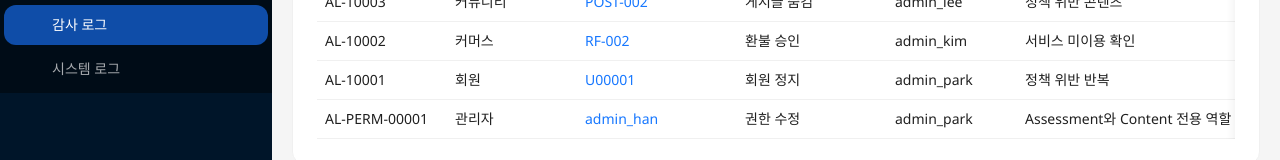
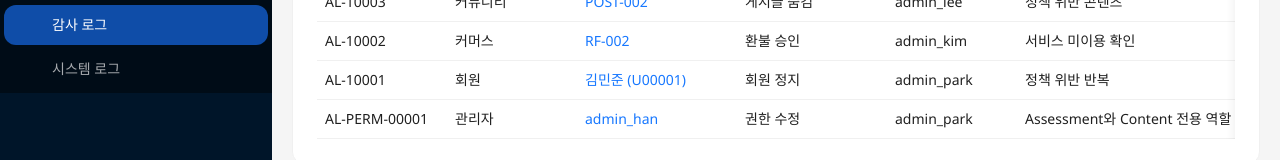
Before and after one commit to blackstarzck/topik-ai, a React (Vite) app: page /system/audit-logs in a window 1280 px wide. Shown: the part 627-787 px from the top of the page. Built offline with nearby package versions, Linux system fonts and the light colour scheme; a web font is replaced by a local one.

Commit message:
feat: Implement System Audit Logs page with data display, filtering, sorting, and detail view, and add corresponding documentation.

```diff
--- a/src/features/system/pages/system-audit-logs-page.tsx
+++ b/src/features/system/pages/system-audit-logs-page.tsx
@@ -3,6 +3,7 @@ import type { TableColumnsType } from 'antd';
 import { useCallback, useMemo, useState } from 'react';
 import { Link, useSearchParams } from 'react-router-dom';
 
+import { getMockUserById } from '../../users/api/mock-users';
 import { getTargetTypeLabel } from '../../../shared/model/target-type-label';
 import { PageTitle } from '../../../shared/ui/page-title/page-title';
 import { AdminDataTable } from '../../../shared/ui/table/admin-data-table';
@@ -19,6 +20,10 @@ import {
 } from '../../../shared/ui/search-bar/search-bar-utils';
 import { createTextSorter } from '../../../shared/ui/table/table-column-utils';
 import { TableRowDetailModal } from '../../../shared/ui/table/table-row-detail-modal';
+import {
+  formatUserDisplayName,
+  UserNavigationLink
+} from '../../../shared/ui/user/user-reference';
 import { usePermissionStore } from '../model/permission-store';
 
 const { Paragraph, Text } = Typography;
@@ -176,6 +181,15 @@ function getTargetRoute(targetType: string, targetId: string): string | null {
   return null;
 }
 
+function getAuditTargetDisplay(record: AuditLogRow): string {
+  if (record.targetType !== 'Users') {
+    return record.targetId;
+  }
+
+  const userName = getMockUserById(record.targetId)?.realName;
+  return userName ? formatUserDisplayName(userName, record.targetId) : record.targetId;
+}
+
 export default function SystemAuditLogsPage(): JSX.Element {
   const [searchParams, setSearchParams] = useSearchParams();
   const [selectedRow, setSelectedRow] = useState<AuditLogRow | null>(null);
@@ -228,7 +242,7 @@ export default function SystemAuditLogsPage(): JSX.Element {
 
       return matchesSearchField(normalizedKeyword, searchField, {
         logId: item.logId,
-        targetId: item.targetId,
+        targetId: getAuditTargetDisplay(item),
         reason: item.reason,
         actor: item.actor,
         action: item.action
@@ -243,6 +257,17 @@ export default function SystemAuditLogsPage(): JSX.Element {
     targetIdFilter,
     targetTypeFilter
   ]);
+
+  const selectedDetailRecord = useMemo(
+    () =>
+      selectedRow
+        ? {
+            ...selectedRow,
+            targetId: getAuditTargetDisplay(selectedRow)
+          }
+        : null,
+    [selectedRow]
+  );
 
   const commitParams = useCallback(
     (
@@ -310,11 +335,24 @@ export default function SystemAuditLogsPage(): JSX.Element {
         title: '대상 ID',
         dataIndex: 'targetId',
         width: 160,
-        sorter: createTextSorter((record) => record.targetId),
+        sorter: createTextSorter((record) => getAuditTargetDisplay(record)),
         render: (value: string, record) => {
           const route = getTargetRoute(record.targetType, value);
           if (!route) {
-            return value;
+            return getAuditTargetDisplay(record);
+          }
+
+          if (record.targetType === 'Users') {
+            const userName = getMockUserById(value)?.realName;
+            if (userName) {
+              return (
+                <UserNavigationLink
+                  stopPropagation
+                  userId={value}
+                  userName={userName}
+                />
+              );
+            }
           }
 
           return (
@@ -323,7 +361,7 @@ export default function SystemAuditLogsPage(): JSX.Element {
               to={route}
               onClick={(event) => event.stopPropagation()}
             >
-              {value}
+              {getAuditTargetDisplay(record)}
             </Link>
           );
         }
@@ -442,7 +480,7 @@ export default function SystemAuditLogsPage(): JSX.Element {
       <TableRowDetailModal
         open={Boolean(selectedRow)}
         title="감사 로그 상세"
-        record={selectedRow}
+        record={selectedDetailRecord}
         labelMap={detailLabelMap}
         onClose={() => setSelectedRow(null)}
       />
```
Also changed, not shown: logs/admin-doc-update-log.md (+1 -1 lines), 2 other files (tests, documents, lock files or other folders).
